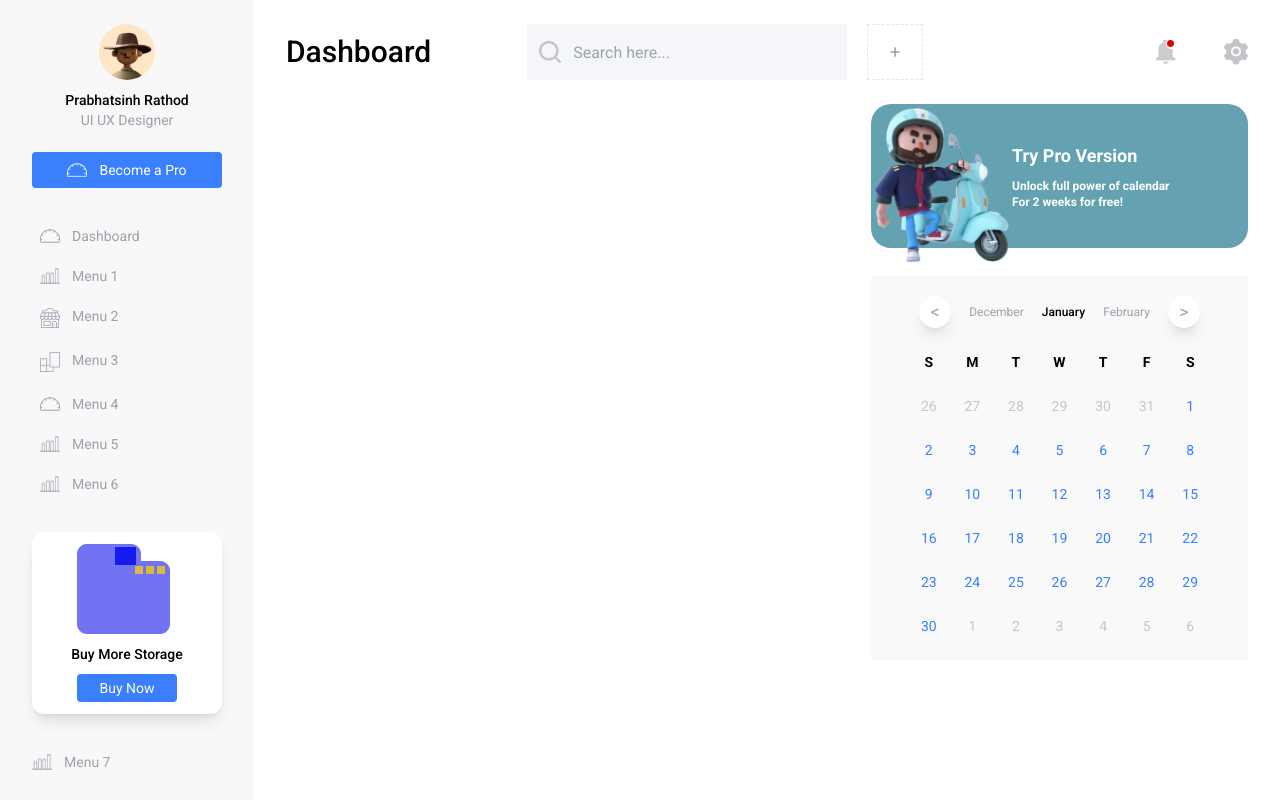
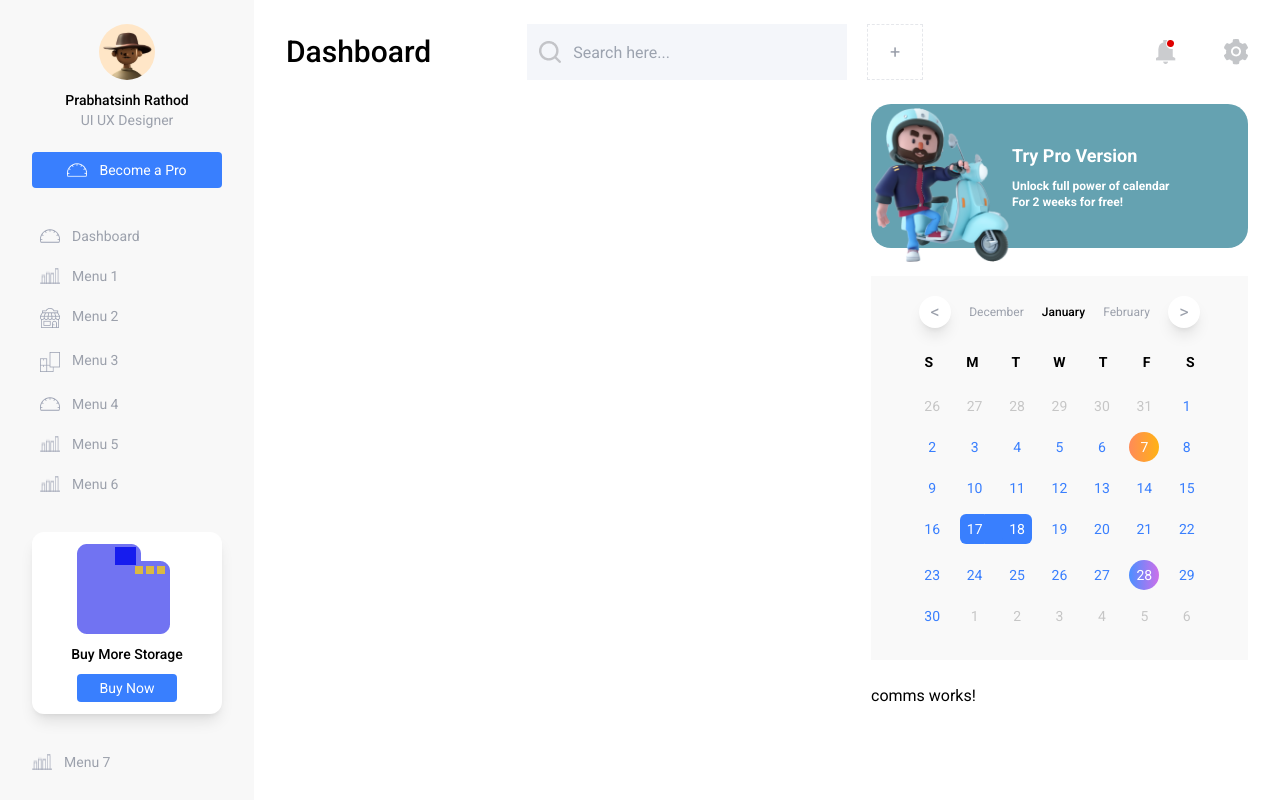
Before and after one commit to EdoriAtiri/Dashboard, an Angular app: page / in a window 1280 px wide. Built offline with nearby package versions, Linux system fonts and the light colour scheme.

Commit message:
updated calendar component

```diff
--- a/src/app/app.module.ts
+++ b/src/app/app.module.ts
@@ -8,6 +8,7 @@ import { HeaderComponent } from './components/header/header.component';
 import { RightPaneComponent } from './components/right-pane/right-pane.component';
 import { CtaComponent } from './components/cta/cta.component';
 import { CalendarComponent } from './components/calendar/calendar.component';
+import { CommsComponent } from './components/comms/comms.component';
 
 @NgModule({
   declarations: [
@@ -16,7 +17,8 @@ import { CalendarComponent } from './components/calendar/calendar.component';
     HeaderComponent,
     RightPaneComponent,
     CtaComponent,
-    CalendarComponent
+    CalendarComponent,
+    CommsComponent
   ],
   imports: [
     BrowserModule,
--- a/src/app/components/calendar/calendar.component.css
+++ b/src/app/components/calendar/calendar.component.css
@@ -0,0 +1,44 @@
+.orange_gradient {
+  background: linear-gradient(90deg, #ff8c56 4.01%, #ffb215 98.73%);
+  border-radius: 50%;
+  width: 30px;
+  height: 30px;
+  color: white;
+  display: flex;
+  flex-direction: column;
+  justify-content: center;
+  align-items: center;
+}
+.purple_gradient {
+  background: linear-gradient(90deg, #508eff 4.01%, #cb70ea 98.73%);
+  border-radius: 50%;
+  width: 30px;
+  height: 30px;
+  color: white;
+  display: flex;
+  flex-direction: column;
+  justify-content: center;
+  align-items: center;
+}
+
+.selected,
+.selected2 {
+  position: relative;
+  background: #397ffe;
+  width: 30px;
+  height: 30px;
+  border-radius: 6px;
+  color: white;
+  display: flex;
+  justify-content: space-evenly;
+  align-items: center;
+}
+
+.selected::after {
+  content: "";
+  position: absolute;
+  left: 85%;
+  width: 25px;
+  height: 100%;
+  background: #397ffe;
+}
--- a/src/app/components/calendar/calendar.component.html
+++ b/src/app/components/calendar/calendar.component.html
@@ -17,17 +17,22 @@
     <div class="grid grid-cols-7 place-items-center font-bold mb-6 gap-6">
       <span *ngFor="let day of days" class="">{{ day }}</span>
     </div>
-    <div class="grid grid-cols-7 place-items-center gap-6 text-sm">
-      <span class="text-black opacity-20">26</span
-      ><span class="text-black opacity-20">27</span
-      ><span class="text-black opacity-20">28</span
-      ><span class="text-black opacity-20">29</span
+    <div class="calendar grid grid-cols-7 place-items-center gap-4 text-sm">
+      <span class="text-black opacity-20">26</span>
+      <span class="text-black opacity-20">27</span>
+      <span class="text-black opacity-20">28</span>
+      <span class="text-black opacity-20">29</span
       ><span class="text-black opacity-20">30</span
       ><span class="text-black opacity-20">31</span>
       <span
         class="text-ha-blue"
-        *ngFor="let no of daysInMonth"
-        ngClass="{'text-orange-600':{{ no == 7 }}}"
+        *ngFor="let no of daysInMonth; index as i"
+        [ngClass]="{
+          orange_gradient: no === 7,
+          purple_gradient: no === 28,
+          selected: no === 17,
+          selected2: no === 18
+        }"
         >{{ no }}</span
       >
       <span class="text-black opacity-20">1</span
--- /dev/null
+++ b/src/app/components/comms/comms.component.html
@@ -0,0 +1 @@
+<p>comms works!</p>
--- /dev/null
+++ b/src/app/components/comms/comms.component.ts
@@ -0,0 +1,15 @@
+import { Component, OnInit } from '@angular/core';
+
+@Component({
+  selector: 'app-comms',
+  templateUrl: './comms.component.html',
+  styleUrls: ['./comms.component.css']
+})
+export class CommsComponent implements OnInit {
+
+  constructor() { }
+
+  ngOnInit(): void {
+  }
+
+}
--- a/src/app/components/right-pane/right-pane.component.html
+++ b/src/app/components/right-pane/right-pane.component.html
@@ -1,4 +1,5 @@
 <div class="py-6 pr-8 w-full h-full flex flex-col gap-7">
   <app-cta></app-cta>
   <app-calendar></app-calendar>
+  <app-comms></app-comms>
 </div>
```
Also changed, not shown: src/app/components/comms/comms.component.css (added), 1 other file (tests, documents, lock files or other folders).
